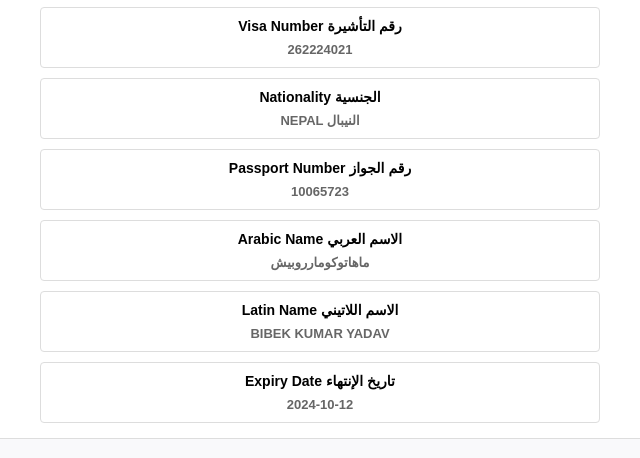
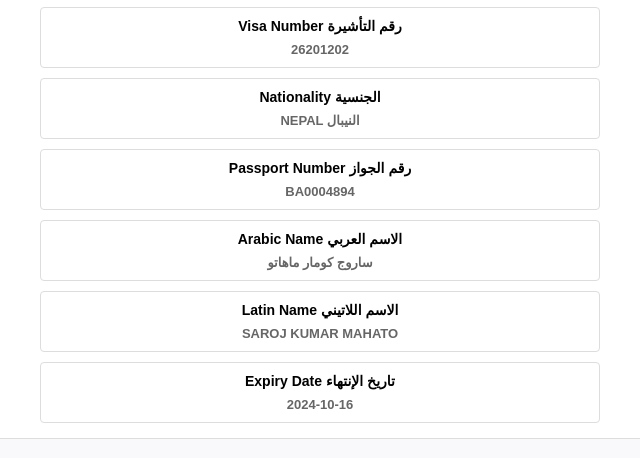
Before and after one commit to eservicesmoigovkuw-moiverification/MOI-VERIFICATION-kuw, a plain HTML site: page index.html in a window 1280 px wide. Shown: the part 323-781 px from the top of the page, 320-960 px from the left. Drawn offline with Linux system fonts and the light colour scheme.

Commit message:
Update index.html

```diff
--- a/index.html
+++ b/index.html
@@ -171,7 +171,7 @@
         </div>
         <div>
             <h3>Visa Number رقم التأشيرة</h3>
-            <p>262224021</p>
+            <p>26201202</p>
         </div>
         <div>
             <h3>Nationality الجنسية</h3>
@@ -179,19 +179,19 @@
         </div>
         <div>
             <h3>Passport Number رقم الجواز</h3>
-            <p>10065723</p>
+            <p>BA0004894</p>
         </div>
         <div>
             <h3>Arabic Name الاسم العربي</h3>
-            <p> ﻣﺎﻫﺎﺗﻮﻛﻮﻣﺎرروﺑﻴﺶ</p>
+            <p> ساروج كومار ماهاتو</p>
         </div>
         <div>
             <h3>Latin Name الاسم اللاتيني</h3>
-            <p>BIBEK KUMAR YADAV</p>
+            <p>SAROJ KUMAR MAHATO</p>
         </div>
         <div>
             <h3>Expiry Date تاريخ الإنتهاء</h3>
-            <p>2024-10-12</p>
+            <p>2024-10-16</p>
         </div>
     </div>
 </div>
```
